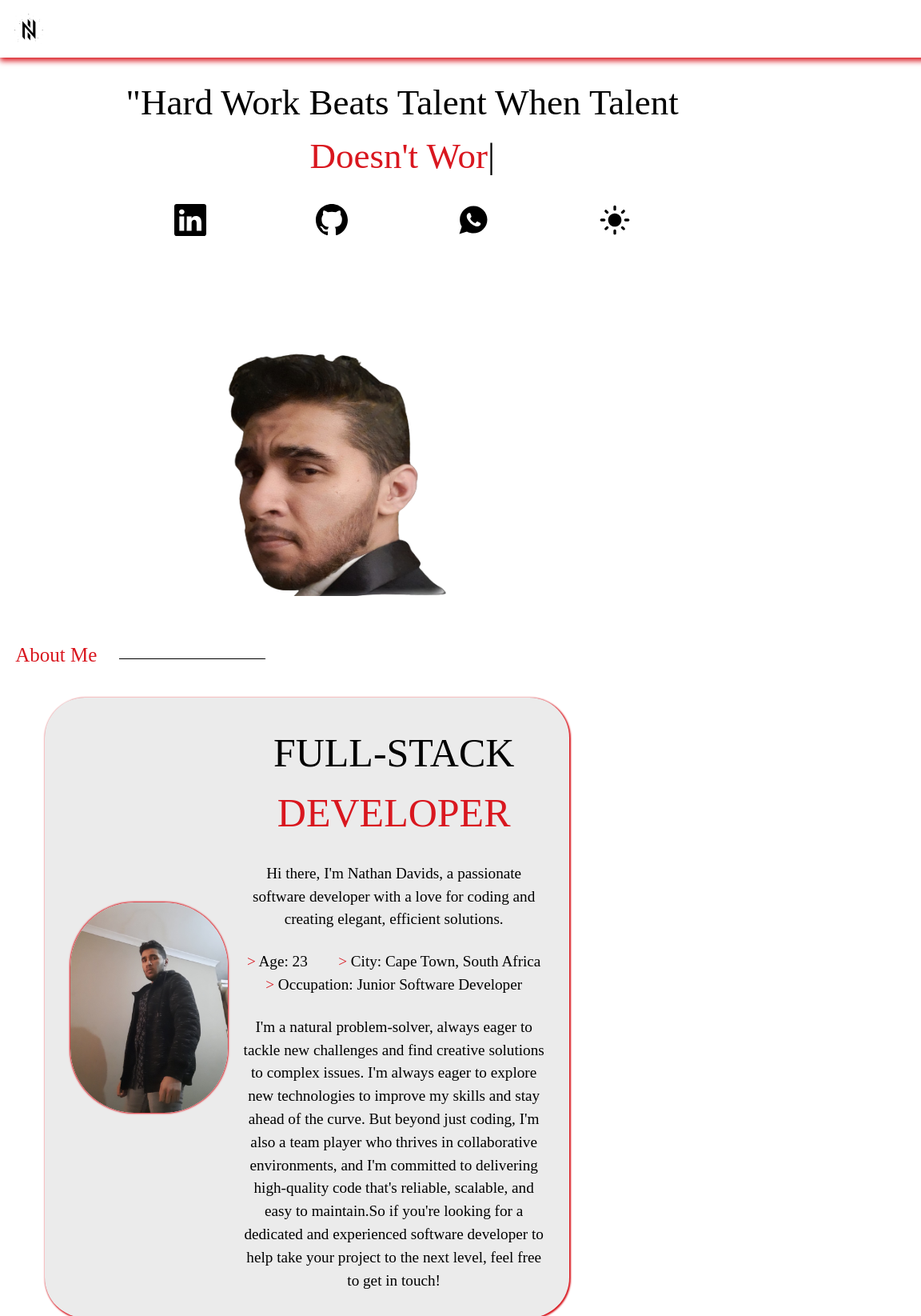
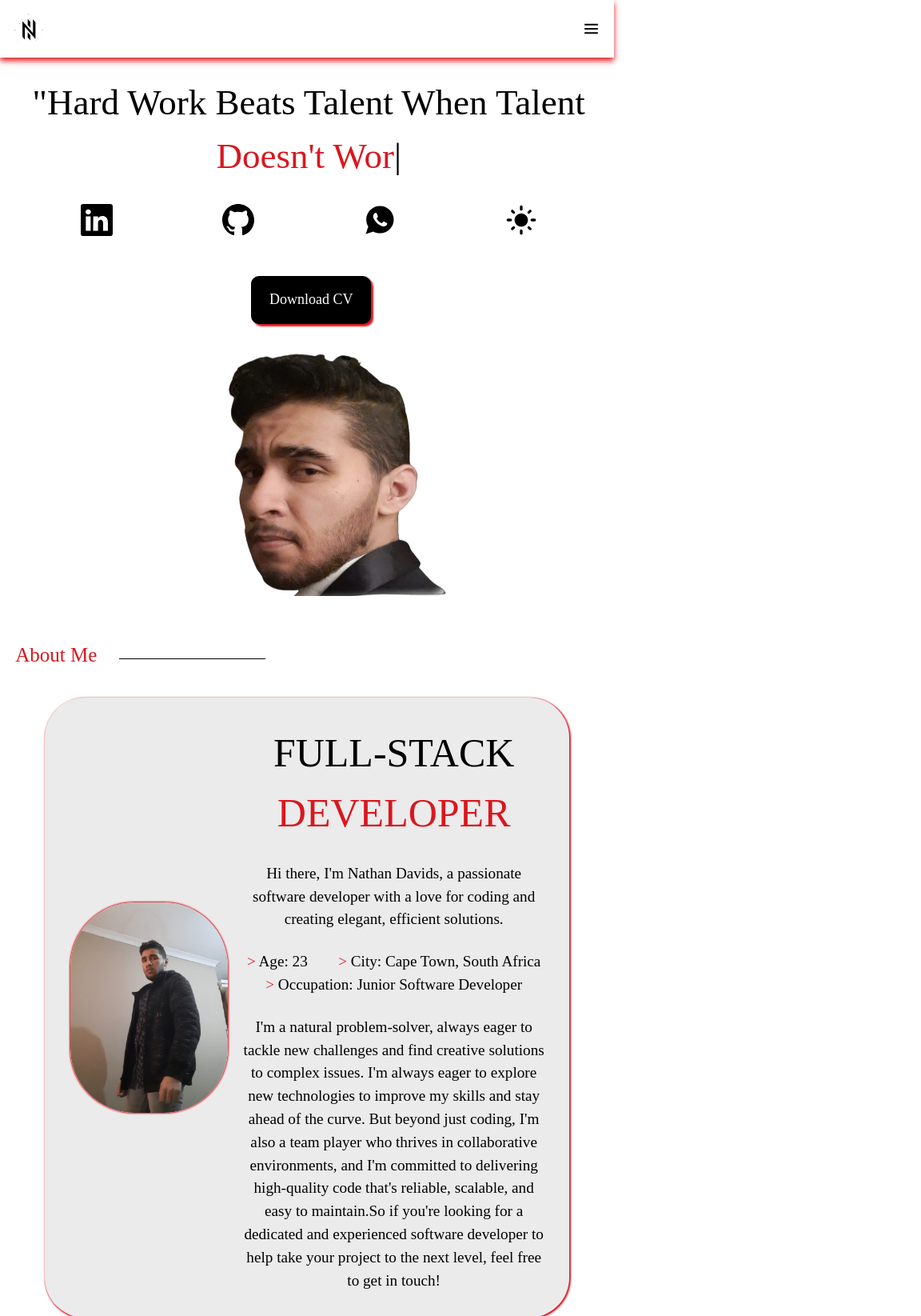
Before and after one commit to NathanDavids/PortfolioProject, a React (Vite) app: page / in a window 768 px wide. Shown: the top 1645 px of the page at 80% size, 1152 px wide, since content can reach past the window. Built offline with nearby package versions, Linux system fonts and the light colour scheme; a web font is replaced by a local one.

Commit message:
Completed Tablet View

```diff
--- a/src/components/about/about.css
+++ b/src/components/about/about.css
@@ -547,10 +547,10 @@
 
 @media screen and (min-width:768px) and (max-width:1440px){
     #about{
-        height: 1700px;
+        height: 1900px;
     }
     #aboutContainer{
-        height: 1600px;
+        height: 1800px;
     }
 }
 
--- a/src/components/education & experience/educationandexperience.css
+++ b/src/components/education & experience/educationandexperience.css
@@ -66,10 +66,10 @@
 
 @media screen and (min-width:768px) and (max-width:1024px){
     #educationandexperience{
-        height: 1500px;
+        height: 1800px;
     }
     #educationandexperienceContainer{
-        height: 1500px;
+        height: 1800px;
     }
 }
 
--- a/src/components/experience/experience.css
+++ b/src/components/experience/experience.css
@@ -60,9 +60,9 @@
 
 @media screen and (max-width:1024px) and (max-width:1440px){
     #experience{
-        height: 900px;
+        height: 1100px;
     }
     #experienceContainer{
-        height: 1250px;
+        height: 1350px;
     }
 }
--- a/src/components/home/home.css
+++ b/src/components/home/home.css
@@ -334,14 +334,14 @@
        width: 708px;
        height: 150px;
        top: -650px;
-       left: 130px;
+       left: 13px;
     }
     #homeQuote{
         font-size: 45px;
     }
     #homeSocialsContainer{
        top: -670px;
-       left: 130px;
+       left: 13px;
        display: flex;
        justify-content: space-around;
        height: 100px;
@@ -349,7 +349,7 @@
     }
     #btnContainer{
         top: -670px;
-        left: 380px;
+        left: 270px;
     }
 }
 
@@ -396,8 +396,8 @@
     }
 }
 
-@media screen and (max-width:1024px){
+/* @media screen and (max-width:1024px){
     #btnContainer{
         left: 1150px;
     }
-}
+} */
--- a/src/components/navbar/navbar.css
+++ b/src/components/navbar/navbar.css
@@ -239,15 +239,3 @@
         width: 768px;
     }
 }
-
-@media screen and (max-width:1024px){
-    .header{
-        width: 1024px;
-    }
-}
-
-@media screen and (max-width:1440px){
-    .header{
-        width: 1440px;
-    }
-}
--- a/src/components/skills/skills.css
+++ b/src/components/skills/skills.css
@@ -286,6 +286,9 @@
 }
 
 @media screen and (max-width:768px){
+    #skills{
+        height: 1000px;
+    }
     #skillsContainer{
         width: 350px;
         height: 350px;
```
